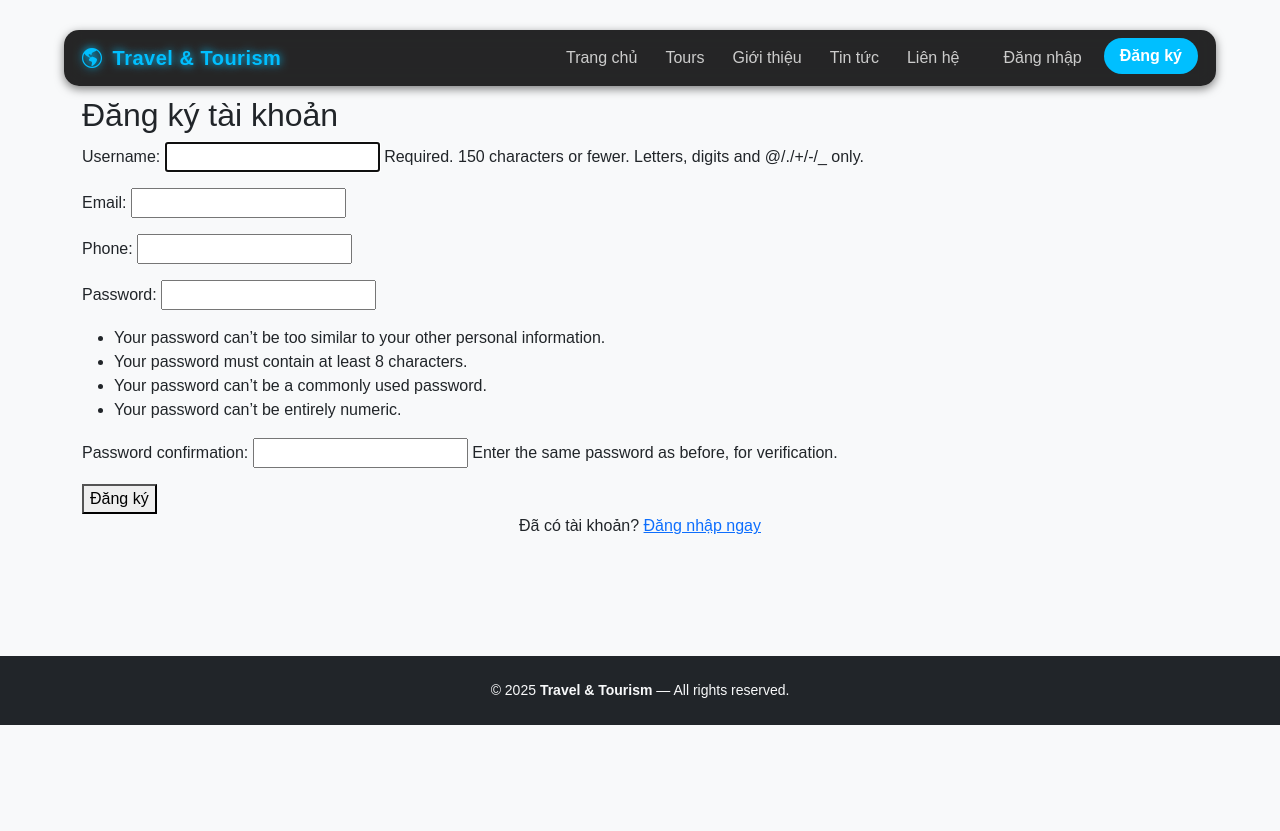
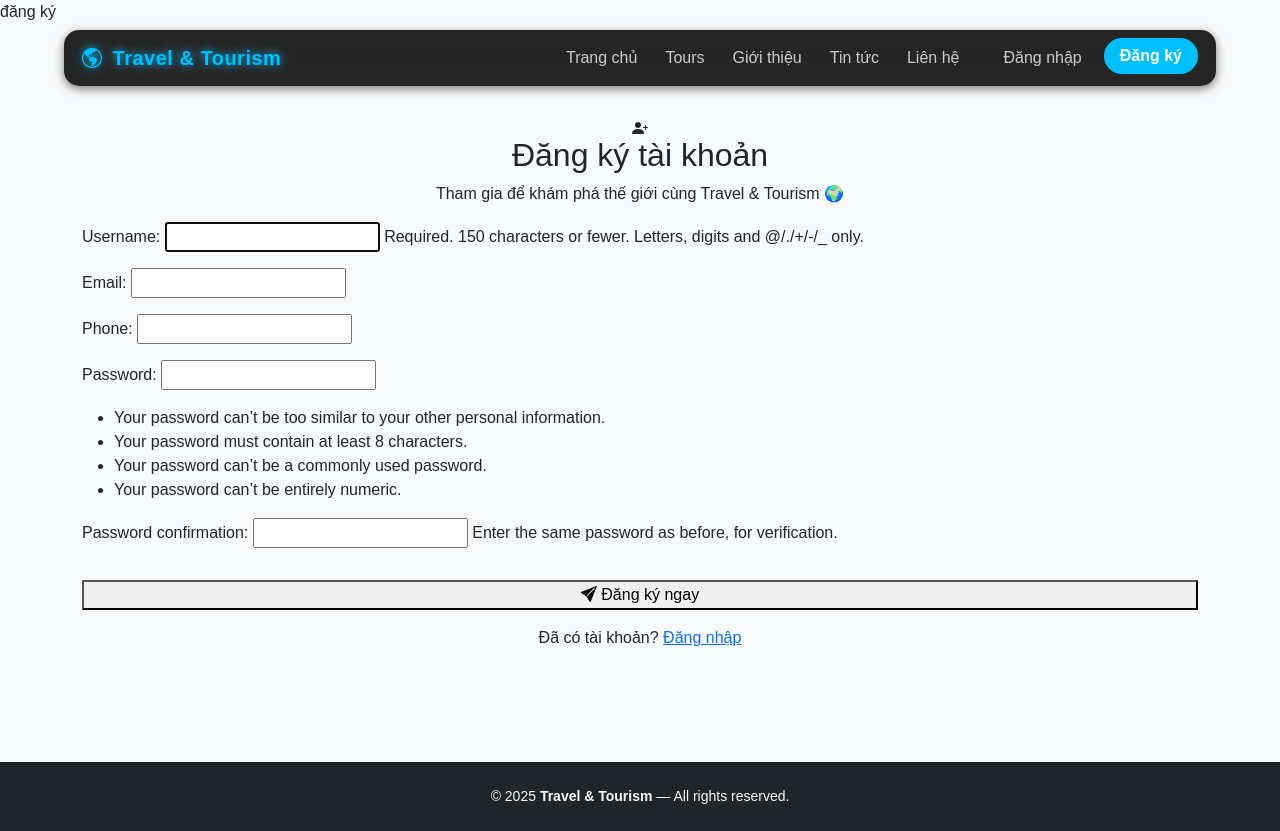
Before and after one commit to thanhtungdev05/webpython, a Django app: page /register/ in a window 1280 px wide. Before the commit the page ends 725 px from the top, so only its background shows below. Run offline with Django 5.2, Linux system fonts and the light colour scheme.

Commit message:
registerup.html
Updated the registration page layout and styles.

```diff
--- a/site1/home/templates/register.html
+++ b/site1/home/templates/register.html
@@ -1,17 +1,35 @@
-{% extends "base.html" %}
+đăng ký {% extends 'base.html' %}
 {% load static %}
+
+{% block title %}Đăng ký tài khoản - Travel & Tourism{% endblock %}
+
+{% block extra_css %}
+<link rel="stylesheet" href="{% static 'css/register.css' %}?v=2">
+{% endblock %}
+
 {% block content %}
-<link rel="stylesheet" href="{% static 'css/register.css' %}">
+<section class="register-section">
+  <div class="register-wrapper">
+    <div class="register-card">
+      <div class="register-header text-center">
+        <i class="bi bi-person-plus-fill icon"></i>
+        <h2>Đăng ký tài khoản</h2>
+        <p>Tham gia để khám phá thế giới cùng Travel & Tourism 🌍</p>
+      </div>
 
-<div class="register-box">
-  <h2>Đăng ký tài khoản</h2>
-  <form method="POST">
-    {% csrf_token %}
-    {{ form.as_p }}
-    <button type="submit">Đăng ký</button>
-  </form>
-  <p class="text-center">
-    Đã có tài khoản? <a href="{% url 'login' %}">Đăng nhập ngay</a>
-  </p>
-</div>
+      <form method="POST" class="register-form">
+        {% csrf_token %}
+        {{ form.as_p }}
+        <button type="submit" class="btn-register w-100 mt-3">
+          <i class="bi bi-send-fill"></i> Đăng ký ngay
+        </button>
+      </form>
+
+      <p class="login-text text-center mt-3">
+        Đã có tài khoản?
+        <a href="{% url 'login' %}" class="login-link">Đăng nhập</a>
+      </p>
+    </div>
+  </div>
+</section>
 {% endblock %}
```
